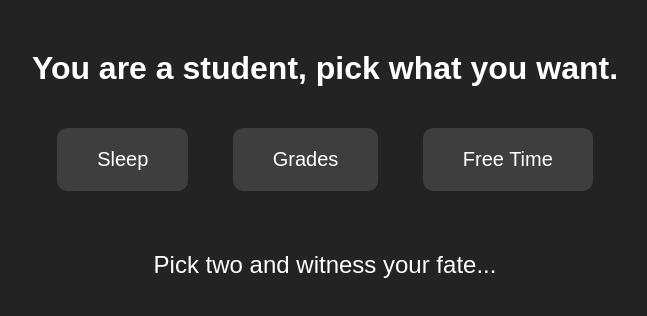
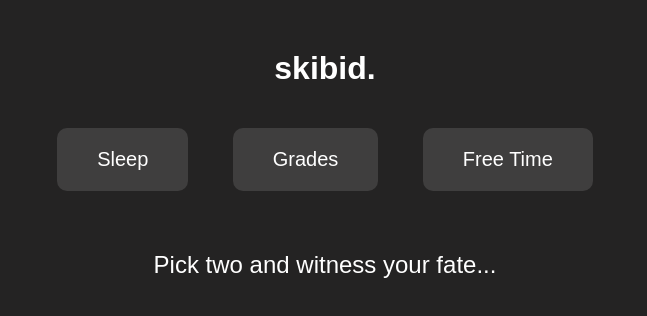
Before and after one commit to cary1204/cool-buttons, a plain HTML site: page index.html in a window 1280 px wide. Shown: the whole page, without its empty margins (315-962 px from the left). Drawn offline with Linux system fonts and the light colour scheme.

Commit message:
updated 2026

```diff
--- a/index.html
+++ b/index.html
@@ -2,7 +2,7 @@
 <html lang="en">
 <head>
   <meta charset="UTF-8">
-  <title>Choose what you want</title>
+  <title>skibidi</title>
   <style>
     body {
       font-family: sans-serif;
@@ -37,7 +37,7 @@
 </head>
 <body>
 
-  <h1>You are a student, pick what you want.</h1>
+  <h1>skibid.</h1>
   <button class="button" id="sleep">Sleep</button>
   <button class="button" id="grades">Grades</button>
   <button class="button" id="free-time">Free Time</button>
```
